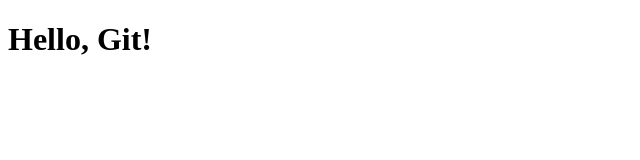
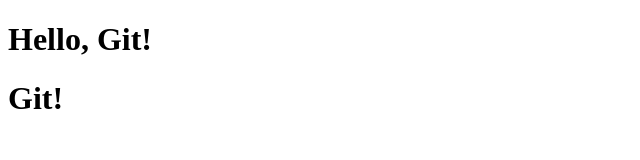
Before and after one commit to ArchanaPramod123/practicegit, a plain HTML site: page index.html in a window 1280 px wide. Shown: the whole page, without its empty margins (0-640 px from the left). Drawn offline with Linux system fonts and the light colour scheme.

Commit message:
index page chaneg

```diff
--- a/index.html
+++ b/index.html
@@ -7,5 +7,7 @@
 </head>
 <body>
     <h1>Hello, Git!</h1>
+    <h1>Git!</h1>
+
 </body>
 </html>
```
